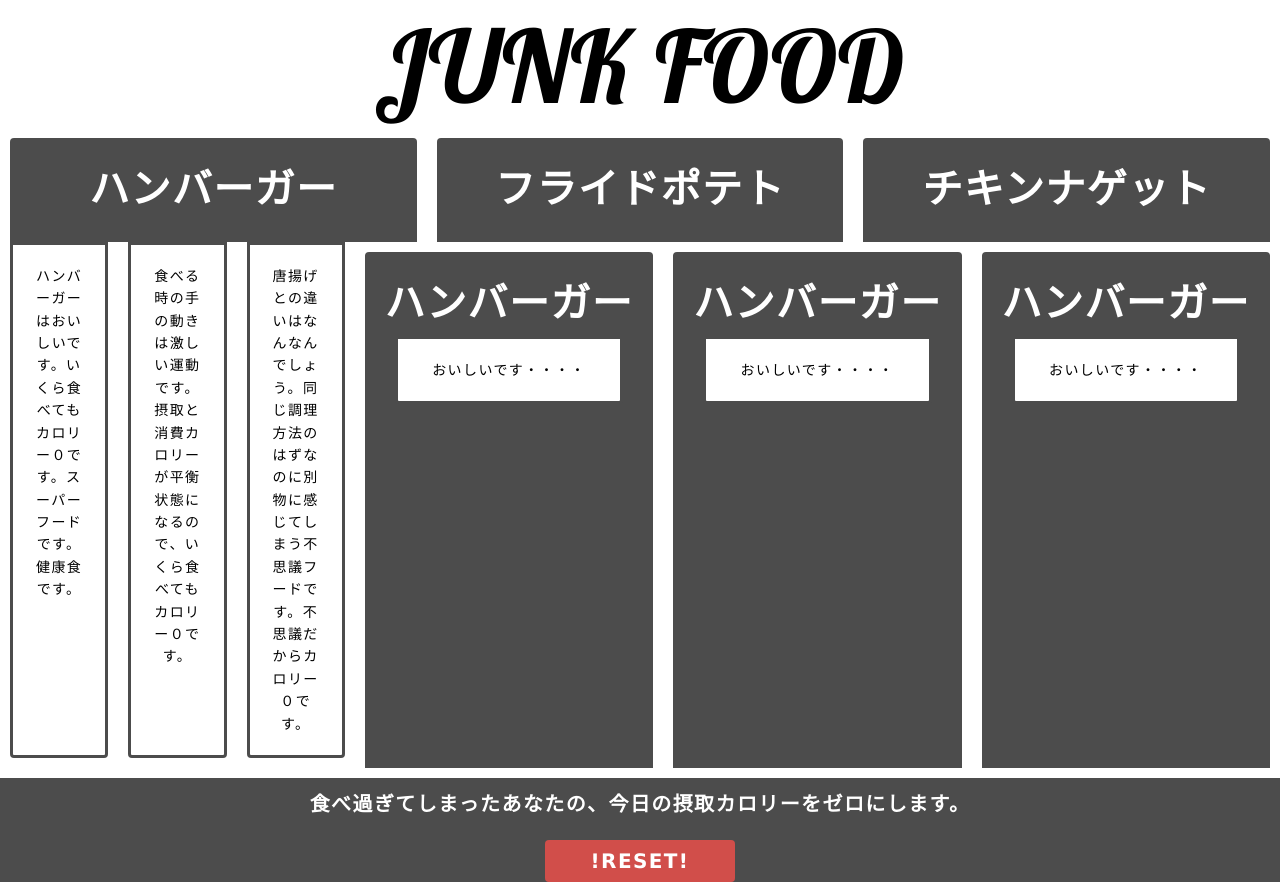
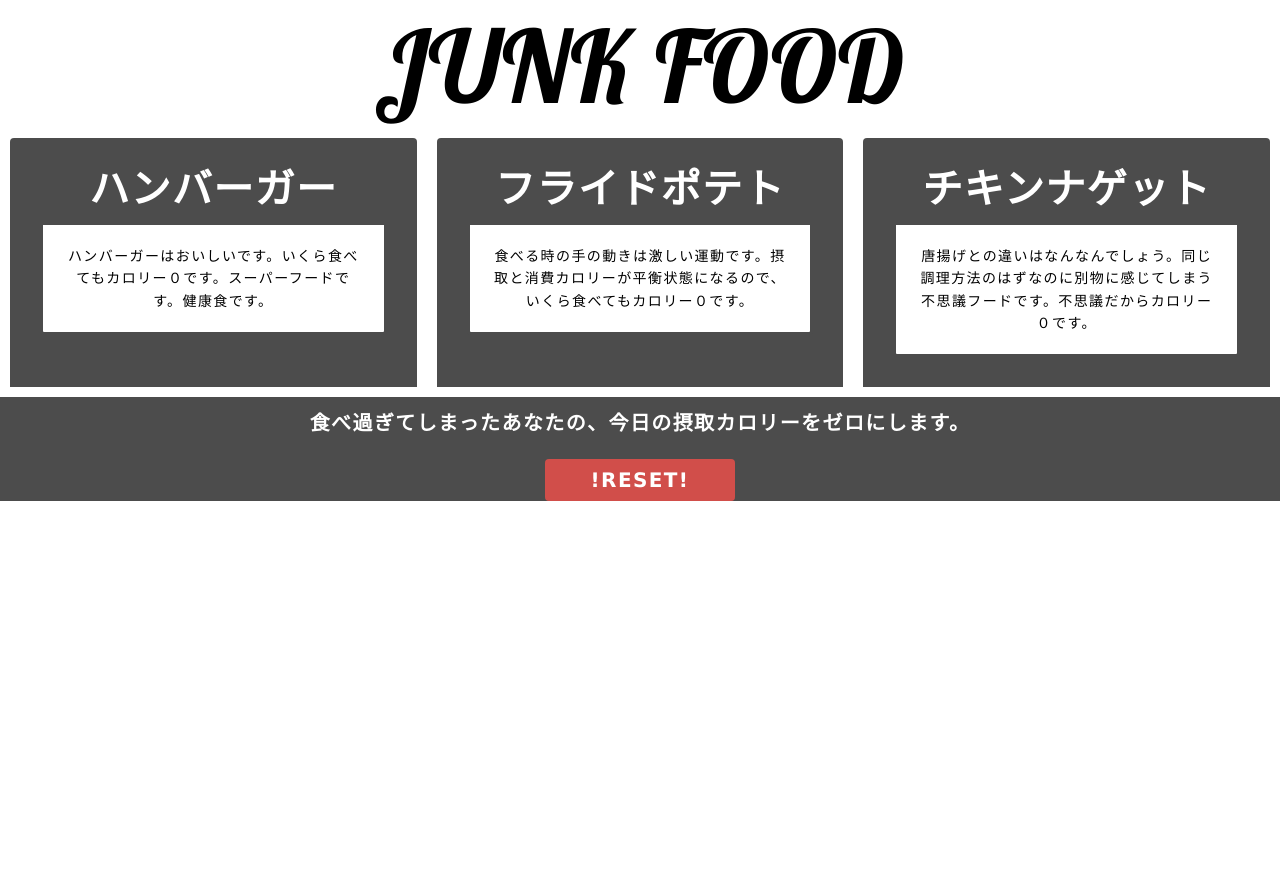
Before and after one commit to chachiwo/responsive-site, a plain HTML site: page index.html in a window 1280 px wide. Shown: the part 762-1644 px from the top of the page. After the commit the page ends 1263 px from the top, so only its background shows below. Drawn offline with nearby package versions, Linux system fonts and the light colour scheme.

Commit message:
Second Commit よろしくお願いします。

```diff
--- a/index.html
+++ b/index.html
@@ -20,31 +20,21 @@
             <section id="JUNKFOOD">　<!--mobile用になるとぐちゃぐちゃになる-->
                 <h2 class="text-center Lobster site-title">JUNK FOOD</h2>
                 <div class="container">
-                    <div class="text-center box title2">ハンバーガー</div>
-                        <p></p>
-                    <div class="text-center box title2">フライドポテト</div>
-                    <div class="text-center box title2">チキンナゲット</div>
-                </div>
-                <div class="container">
-                    <div class=" text-center box2">ハンバーガーはおいしいです。いくら食べてもカロリー０です。スーパーフードです。健康食です。</div>
-                    <div class=" text-center box2">食べる時の手の動きは激しい運動です。摂取と消費カロリーが平衡状態になるので、いくら食べてもカロリー０です。</div>
-                    <div class=" text-center box2">唐揚げとの違いはなんなんでしょう。同じ調理方法のはずなのに別物に感じてしまう不思議フードです。不思議だからカロリー０です。</div>
-                </<div>
-
-                <div class="container">
-                    <div class="box">
+                <div class="box">
                         <h2 class="text-center title2">ハンバーガー</h2>
-                        <p class="text-center box2">おいしいです・・・・</p>
+                        <p class="text-center box2">ハンバーガーはおいしいです。いくら食べてもカロリー０です。スーパーフードです。健康食です。</p>
                     </div>
                     <div class="box">
-                        <h2 class="text-center title2">ハンバーガー</h2>
-                        <p class="text-center box2">おいしいです・・・・</p>
+                        <h2 class="text-center title2">フライドポテト</h2>
+                        <p class="text-center box2">食べる時の手の動きは激しい運動です。摂取と消費カロリーが平衡状態になるので、いくら食べてもカロリー０です。</p>
                     </div>
                     <div class="box">
-                        <h2 class="text-center title2">ハンバーガー</h2>
-                        <p class="text-center box2">おいしいです・・・・</p>
+                        <h2 class="text-center title2">チキンナゲット</h2>
+                        <p class="text-center box2">唐揚げとの違いはなんなんでしょう。同じ調理方法のはずなのに別物に感じてしまう不思議フードです。不思議だからカロリー０です。</p>
                     </div>
                 </div>
+
+
 
             </section>
 
```
